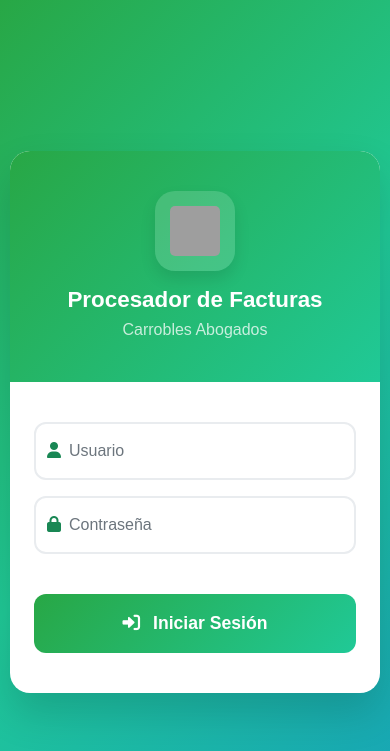
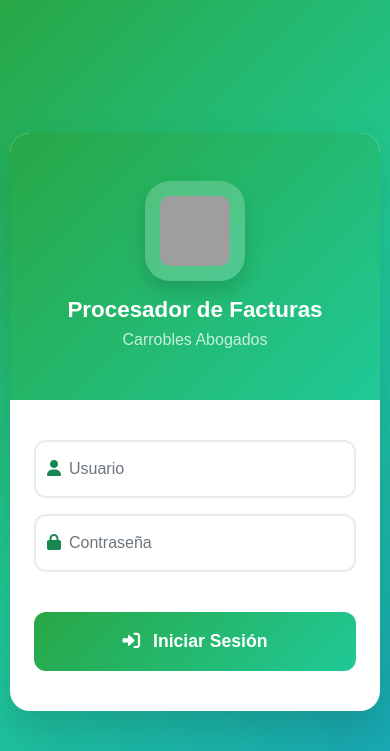
Before and after one commit to ddmr2811/Facturas, a Flask app: page /login in a window 390 px wide. Shown: the top 751 px of the page. Run offline with Flask 3, Linux system fonts and the light colour scheme; parts of the project's set-up code (start-up, migrations or seed data) failed here and were passed over; some libraries are stand-ins or nearby versions; grey boxes are pictures that could not be loaded.

Commit message:
🔍 Aumentar significativamente el tamaño del logo para mejor visibilidad (120x120px)

```diff
--- a/version_simplificada/templates/login.html
+++ b/version_simplificada/templates/login.html
@@ -21,7 +21,7 @@
             border-radius: 20px;
             box-shadow: 0 20px 40px rgba(0, 0, 0, 0.15);
             overflow: hidden;
-            max-width: 480px;
+            max-width: 520px;
             width: 100%;
             margin: 0 20px;
         }
@@ -29,18 +29,18 @@
         .login-header {
             background: linear-gradient(135deg, #28a745 0%, #20c997 100%);
             color: white;
-            padding: 3rem 2rem;
+            padding: 3.5rem 2rem;
             text-align: center;
         }
 
         .login-header img {
-            width: 100px;
-            height: 100px;
+            width: 120px;
+            height: 120px;
             margin-bottom: 1.5rem;
-            border-radius: 20px;
-            background: rgba(255, 255, 255, 0.15);
-            padding: 15px;
-            box-shadow: 0 8px 16px rgba(0, 0, 0, 0.1);
+            border-radius: 25px;
+            background: rgba(255, 255, 255, 0.2);
+            padding: 20px;
+            box-shadow: 0 10px 20px rgba(0, 0, 0, 0.15);
         }
 
         .login-body {
@@ -116,13 +116,14 @@
             }
 
             .login-header {
-                padding: 2.5rem 1.5rem;
+                padding: 3rem 1.5rem;
             }
 
             .login-header img {
-                width: 80px;
-                height: 80px;
+                width: 100px;
+                height: 100px;
                 margin-bottom: 1rem;
+                padding: 15px;
             }
 
             .login-body {
```
